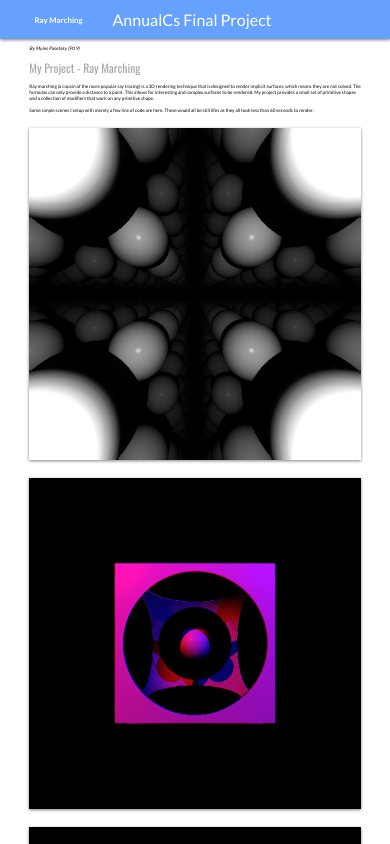
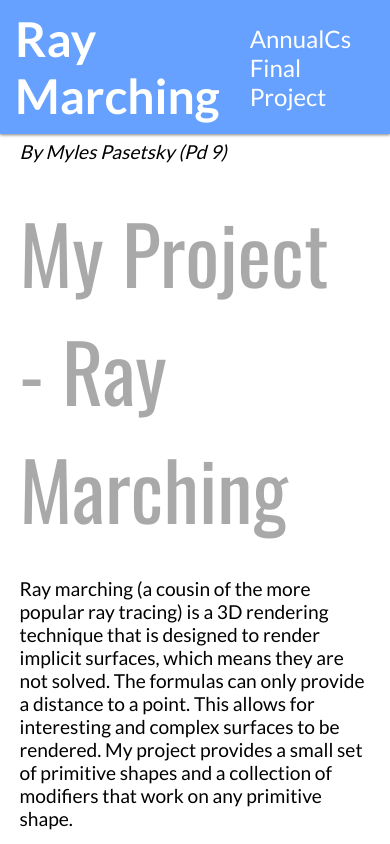
Before and after one commit to selym3/stuy-ray-marcher, a plain HTML site: page index.html in a window 390 px wide. Shown: the top 844 px of the page. Drawn offline with nearby package versions, Linux system fonts and the light colour scheme.

Commit message:
Add more styling

```diff
--- a/index.html
+++ b/index.html
@@ -34,12 +34,12 @@
             --heading-color: var(--gray);
 
             /* everything will be centered */
-            --navbar-width: 57.5%;
-            --content-width: 55%;
+            --navbar-width: 62.5%;
+            --content-width: 60%;
 
             /* some mobile settings */
-            --navbar-width-mobile: 90%;
-            --content-width-mobile: 85%;
+            --navbar-width-mobile: 100vw;
+            --content-width-mobile: 90vw;
 
         }
 
@@ -48,8 +48,30 @@
                 width: var(--navbar-width-mobile) !important;
             }
 
+            #navbar .title {
+                font-size: 300% !important;
+            }
+
+            #navbar .element {
+                font-size: 150%;
+            }
+
             #content {
                 width: var(--content-width-mobile) !important;
+            }
+
+            #content .heading {
+                font-size: 500% !important;
+                margin: 30px 0 !important;
+            }
+
+            #content .subheading {
+                font-size: 400% !important;
+                margin: 25px 0 !important;
+            }
+
+            #contet .text {
+                font-size: 100% !important;
             }
         }
 
@@ -82,13 +104,13 @@
         }
 
         #navbar .title {
-            font-size: 2vw;
+            font-size: 200%;
             user-select: none;
             font-weight: bold;
         }
 
         #navbar .link {
-            font-size: 1.3vw;
+            font-size: 130%;
             transition: opacity 0.3s ease-in-out;
             opacity: 0.7;
         }
@@ -116,7 +138,7 @@
 
         #content .text {
             margin: 6px 0;
-            font-size: 1.2vw;
+            font-size: 120%;
         }
 
         #content .text.column {
@@ -129,14 +151,18 @@
 
         #content .heading,
         #content .subheading {
-            font-size: 3vw;
             color: var(--heading-color);
-            margin: 7.5px 0;
             font-family: 'Oswald', sans-serif;
         }
 
+        #content .heading {
+            font-size: 300%;
+            margin: 15px 0;
+        }
+
         #content .subheading {
-            font-size: 2.5vw !important;
+            font-size: 250%;
+            margin: 10px 0;
         }
 
         #content .image {
@@ -192,6 +218,7 @@
             set of primitive shapes
             and a collection of modifiers that work on any primitive shape.
         </div>
+        <br>
         <div class="text">
             Some simple scenes I setup with merely a few line of code are here. These would all be still lifes
             as they all took less than 60 seconds to render:
@@ -218,6 +245,7 @@
             The main difficulty I came at odds with was making Python fast enough to render scenes
             in a reasonable amount of time, while also limiting ugly code.
         </div>
+        <br>
         <div class="text">
             At the core of the algorithm is calculating a color for <i>EVERY</i> pixel on the screen, and
             these calculations can include complex formulas for
```
